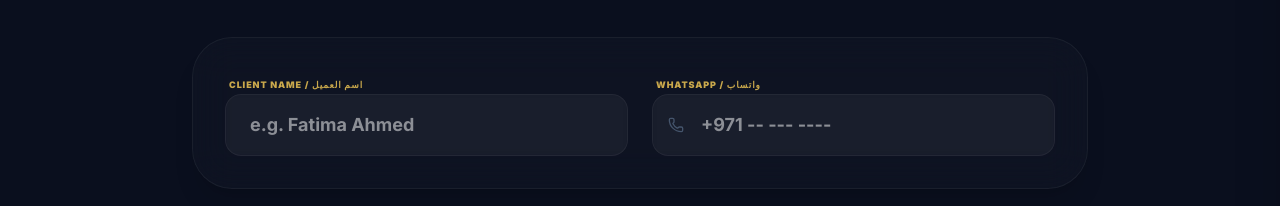
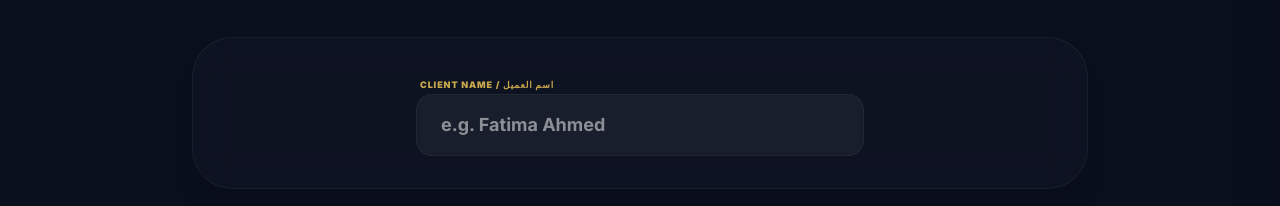
Before and after one commit to Danish42401/tailor-shop, a Next.js app: page /custom in a window 1280 px wide. Shown: the part 210-416 px from the top of the page. Built offline with nearby package versions, Linux system fonts and the light colour scheme; a web font is replaced by a local one.

Commit message:
Remove phone number requirement from Bespoke Form and simplify UI

```diff
--- a/src/components/features/LuxuryBespokeForm.tsx
+++ b/src/components/features/LuxuryBespokeForm.tsx
@@ -26,11 +26,9 @@ const MEASUREMENT_FIELDS = [
   { id: "neckDepthFront", label: "9. Front Neck Depth", en: "Depth of the neckline (front)", ar: "عمق فتحة الرقبة (أمام)" },
   { id: "neckDepthBack", label: "10. Back Neck Depth", en: "Depth of the neckline (back)", ar: "عمق فتحة الرقبة (خلف)" },
 ];
-
 export default function LuxuryBespokeForm() {
   const [formData, setFormData] = useState<FormData>({
     customerName: "",
-    phoneNumber: "",
     unit: "inch",
     measurements: {
       fullLength: "",
@@ -86,8 +84,8 @@ export default function LuxuryBespokeForm() {
   };
 
   const handleSubmit = () => {
-    if (!formData.customerName || !formData.phoneNumber) {
-        alert("Please provide your Name and WhatsApp number.");
+    if (!formData.customerName) {
+        alert("Please provide your Name.");
         return;
     }
 
@@ -100,7 +98,6 @@ export default function LuxuryBespokeForm() {
     setIsSubmitting(true);
     const link = generateWhatsAppLink(siteSettings.whatsappNumber, [], 0, {
         customerName: formData.customerName,
-        phoneNumber: formData.phoneNumber,
         notes: `${formData.notes} (Units: ${formData.unit})`,
         measurements: formData.measurements
     });
@@ -149,8 +146,7 @@ export default function LuxuryBespokeForm() {
 
         <div className="grid grid-cols-1 gap-8">
           <div className="glass-card rounded-[2.5rem] p-8 border-white/5 shadow-xl">
-              <div className="grid grid-cols-1 md:grid-cols-2 gap-6">
-                  <div className="space-y-2">
+              <div className="max-w-md mx-auto space-y-2">
                   <label className="text-[9px] font-black uppercase tracking-widest text-[#c9a84c] ml-1">Client Name / اسم العميل</label>
                   <input
                       type="text"
@@ -159,20 +155,6 @@ export default function LuxuryBespokeForm() {
                       value={formData.customerName}
                       onChange={e => setFormData({...formData, customerName: e.target.value})}
                   />
-                  </div>
-                  <div className="space-y-2">
-                      <label className="text-[9px] font-black uppercase tracking-widest text-[#c9a84c] ml-1">WhatsApp / واتساب</label>
-                      <div className="relative">
-                          <input
-                              type="tel"
-                              placeholder="+971 -- --- ----"
-                              className="w-full glass-input rounded-2xl py-4 px-12 outline-none font-bold text-lg focus:ring-2 focus:ring-[#c9a84c]/20"
-                              value={formData.phoneNumber}
-                              onChange={e => setFormData({...formData, phoneNumber: e.target.value})}
-                          />
-                          <Phone className="absolute left-4 top-1/2 -translate-y-1/2 text-slate-600" size={16} />
-                      </div>
-                  </div>
               </div>
           </div>
 
--- a/src/lib/whatsapp.ts
+++ b/src/lib/whatsapp.ts
@@ -10,7 +10,9 @@ export const generateWhatsAppLink = (
 
   if (customerData) {
     message += `*Customer:* ${customerData.customerName}\n`;
-    message += `*Contact:* ${customerData.phoneNumber}\n`;
+    if (customerData.phoneNumber) {
+      message += `*Contact:* ${customerData.phoneNumber}\n`;
+    }
     message += `----------------------------\n`;
   }
 
```
Also changed, not shown: src/types/index.ts (+8 -1 lines). Lines whose indentation alone changed are shown as unchanged.
